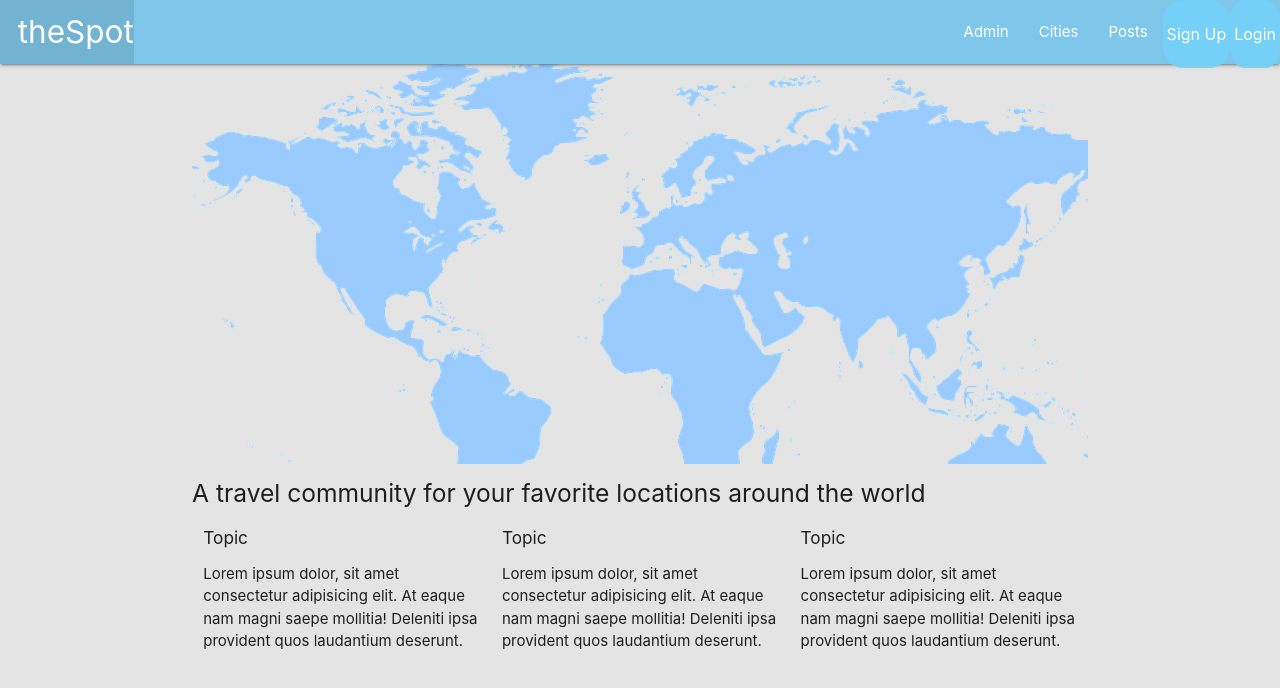
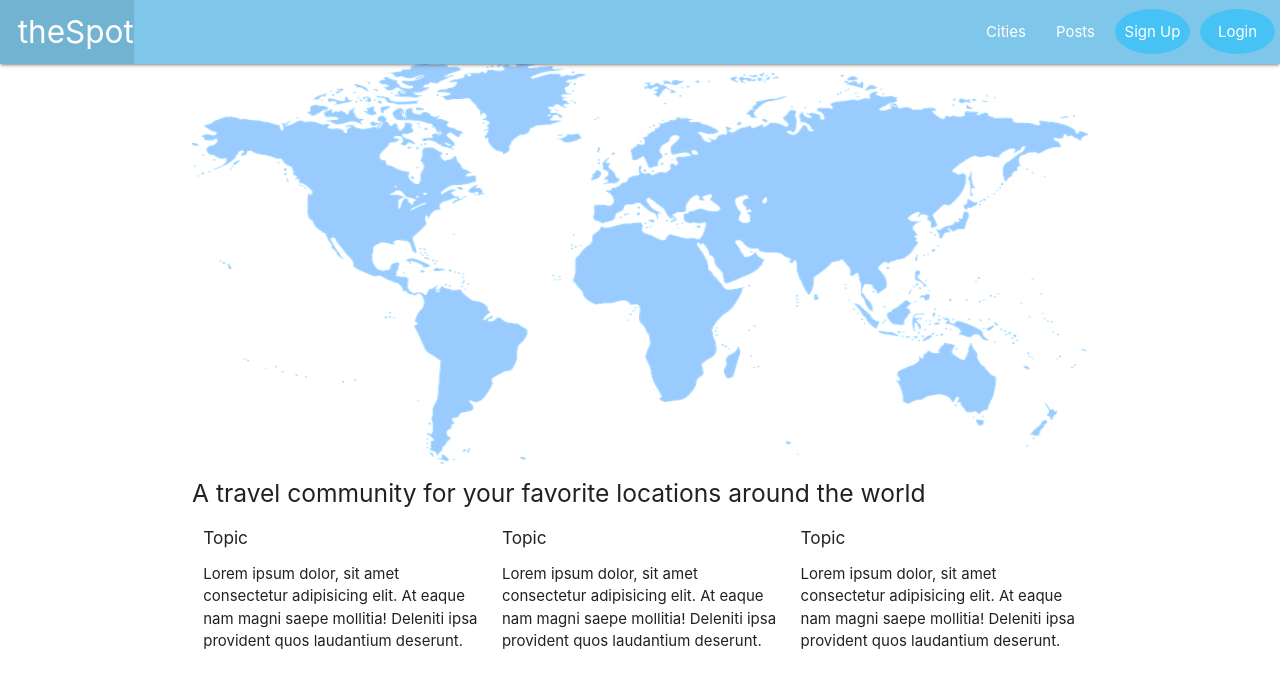
Before and after one commit to melisalarson/theSpot, a Django app: page / in a window 1280 px wide. Shown: the top 688 px of the page. Run offline with Django 3.2, Linux system fonts and the light colour scheme.

Commit message:
buttons changed, btn3 added, worldmap resized

```diff
--- a/main_app/static/css/styles.css
+++ b/main_app/static/css/styles.css
@@ -1,20 +1,39 @@
 
 /* The Modal (background) */
+
+button:focus {outline:0;};
+
 body {
   height: 100%;
   width: 100%;
   background-color: rgba(194, 191, 191, 0.411);
+
 }
+
+ /* nav select {
+  display: none;
+}
+
+@media (max-width: 960px) {
+  nav ul     { display: none; }
+  nav select { display: inline-block; }
+} */
 
 .nav-wrapper {
   background-color: rgba(115, 210, 248, 0.897);
   text-shadow: 5px, 5px rgba(141, 141, 141, 0.411);
 }
 
+.worldmap {
+  height: 100%;
+  width: 100%;
+}
+
 .btn2 {
   background-color: rgba(115, 210, 248, 0.897);
   color: #fff;
   padding: 2px 4px;
+  border: solid rgba(102, 208, 250, 0.897);
   font-size: 16px;
   border-radius: 30%;
 }
@@ -22,16 +41,35 @@ body {
 .btn2:hover {
   background-color: rgba(115, 210, 248, 0.897);
   color: #fff;
-  padding: 3px 5px;
+  padding: 2px 4px;
   font-size: 18px;
   border-radius: 35%;
   box-shadow: -2px 2px rgba(141, 141, 141, 0.411);
+
 }
 
 .btn2:active {
   box-shadow: -1px 1px rgba(141, 141, 141, 0.411);
   background-color: rgba(47, 181, 235, 0.897);
   color: #fff;
+}
+
+.btn3 {
+  color: #fff;
+  border: 1px solid rgba(4, 134, 185, 0.897);
+  margin: 0 5px;
+  width: 5rem;
+  height: 3rem;
+  border-radius: 50%;
+  border-style: none;
+  background-color: rgba(65, 194, 245, 0.897);
+}
+
+.btn3:hover {
+  cursor: pointer;
+  background-color: rgba(35, 149, 194, 0.897);
+  box-shadow: -1px 1px rgba(141, 141, 141, 0.411);
+  transform: scale(1.1);
 }
 /* .page-footer {
   display: flex;
--- a/main_app/templates/base.html
+++ b/main_app/templates/base.html
@@ -30,17 +30,31 @@
         </ul>
 
           <ul class="right">
-          <li><a href="admin/">Admin</a></li>
             <li><a href="{% url 'cities' %}">Cities</a></li>
             <li><a href="{% url 'posts' %}">Posts</a></li>
             {% if user.is_authenticated %}
               <li><a href="{% url 'profile' %}">Profile</a></li>
-            <li><a href="{% url 'logout' %}">Log Out</a></li>
+              <li><a class="bt3" href="{% url 'logout' %}"><button>Log Out</button></a></li>
             {% else %}
-            <li><a class="waves-effect waves-light btn2 modal-trigger" href="#modal-signup" class="modal modal-open">Sign Up</a></li>
-            <li><a class="waves-effect waves-light btn2 modal-trigger" href="#modal-login" class="modal modal-open">Login</a></li>
+              <li><button class="btn3 modal-trigger" href="#modal-login" class="modal modal-open">Sign Up</button></li>
+              <li><button class="btn3 modal-trigger" href="#modal-login" class="modal modal-open">Login</button></li>
             {% endif %}
           </ul>
+          <!-- <select>
+          <option value="" selected="selected"> Selected</option>
+            <option class="right">
+              <option value=""><a href="{% url 'cities' %}">Cities</a></option>
+              <option value=""><a href="{% url 'posts' %}">Posts</a></option>
+              {% if user.is_authenticated %}
+                <option value=""><li><a href="{% url 'profile' %}">Profile</a></option>
+                <option value=""><a class="bt3" href="{% url 'logout' %}"><button>Log Out</button></a></option>
+              {% else %}
+                <option value=""><button class="btn3 modal-trigger" href="#modal-login" class="modal modal-open">Sign Up</button></option>
+                <option value=""><button class="btn3 modal-trigger" href="#modal-login" class="modal modal-open">Login</button></option>
+              {% endif %}
+            </ul>
+        </option>
+        </select> -->
       </div>
     </nav>
   </header>
@@ -130,6 +144,29 @@
     $(document).ready(function () {
       $('.modal').modal();
     });
+
+    // Create the dropdown base
+$("<select />").appendTo("nav");
+
+// Create default option "Go to..."
+$("<option />", {
+   "selected": "selected",
+   "value"   : "",
+   "text"    : "Go to..."
+}).appendTo("nav select");
+
+// Populate dropdown with menu items
+$("nav a").each(function() {
+ var el = $(this);
+ $("<option />", {
+     "value"   : el.attr("href"),
+     "text"    : el.text()
+ }).appendTo("nav select");
+});
+
+$("nav select").change(function() {
+  window.location = $(this).find("option:selected").val();
+});
   </script>
 
 </body>
--- a/main_app/templates/city_index.html
+++ b/main_app/templates/city_index.html
@@ -28,7 +28,7 @@
 
 
 {% if user.is_authenticated %}
-  <a class="waves-effect waves-light btn modal-trigger" href="{% url 'new_post' %}" class="modal modal-open">Add New Post</a>
+  <a class="waves-effect waves-light btn2 modal-trigger" href="{% url 'new_post' %}" class="modal modal-open">Add New Post</a>
 {% endif %}
 
 <h5>POSTS</h5>
--- a/main_app/templates/posts.html
+++ b/main_app/templates/posts.html
@@ -24,8 +24,8 @@
       <button class="btn2" type="submit" name="edit">Edit Post</button>
     </a>
     <br><br>
-    <a href="{% url 'delete_post' post.id %}">
-      <button class="btn2" type="submit" name="delete">Delete Post</button>
+    {% comment %} <a href="{% url 'delete_post' post.id %}"> {% endcomment %}
+      {% comment %} <button class="btn2" type="submit" name="delete">Delete Post</button> {% endcomment %}
     </a>
 
   </div>
--- a/main_app/templates/profile.html
+++ b/main_app/templates/profile.html
@@ -25,15 +25,9 @@
     {% for post in posts %}
     <div class="row">
       <div class="posts">
-        <div class="post col s3">
-          <p>{{post.picture}}</p>
-        </div>
-        <div class="post col s9">
           <a href="{% url 'post_index' post.id%}">
             <h6>{{post.title}}</h6>
           </a>
-          <p>{{post.description}}</p>
-        </div>
       </div>
     </div>
     {% endfor %}
```
Lines whose indentation alone changed are shown as unchanged.
